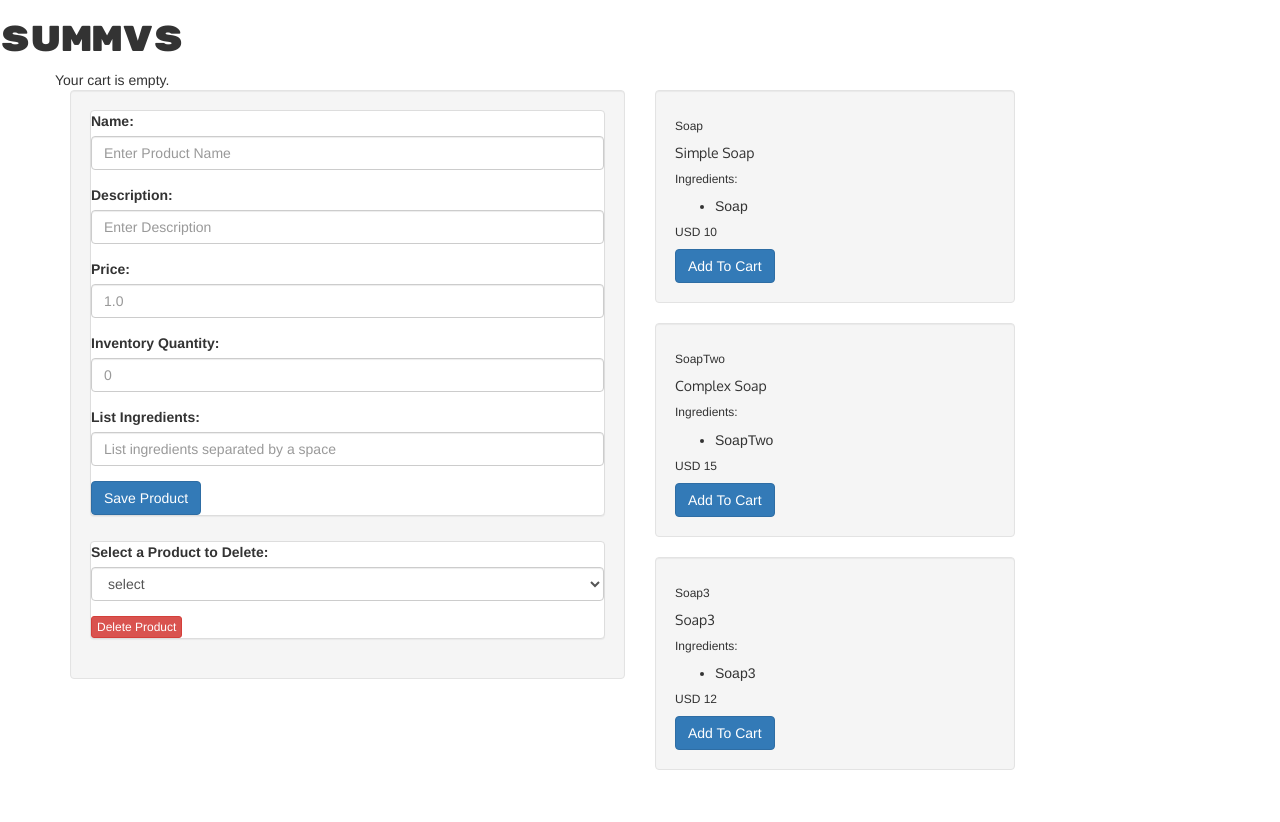
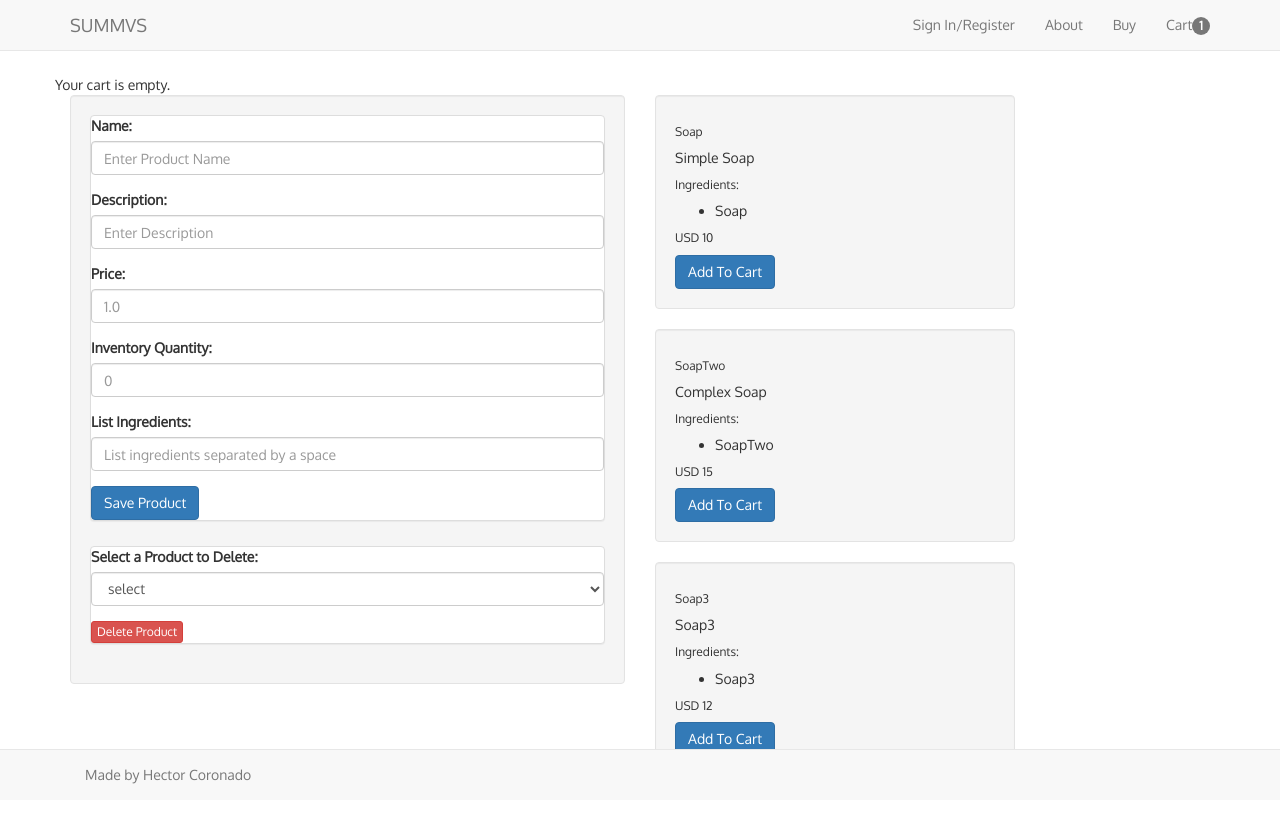
Before and after one commit to hectorcoronado/summvs, a React app: page / in a window 1280 px wide. Shown: the top 822 px of the page. Before the commit the page ends 800 px from the top, so only its background shows below. Built offline with nearby package versions, Linux system fonts and the light colour scheme.

Commit message:
wires up Menu & Footer components

```diff
--- a/public/index.html
+++ b/public/index.html
@@ -19,7 +19,6 @@
     <title>summvs</title>
   </head>
   <body>
-    <h1>summvs</h1>
     <div id="app">
     </div>
     <script src="bundle.js"></script>
--- a/public/styles.css
+++ b/public/styles.css
@@ -3,10 +3,8 @@ font-family: 'Rubik Mono One', sans-serif;
 font-family: 'Oxygen', sans-serif;
 */
 
-h1 {
-  font-family: 'Rubik Mono One', sans-serif;
+body {
+  font-family: 'Oxygen', sans-serif;
+  margin-bottom: 75px;
+  margin-top: 75px;
 }
-
-p {
-  font-family: 'Oxygen', sans-serif;
-}
--- a/src/App.js
+++ b/src/App.js
@@ -8,6 +8,8 @@ import logger from 'redux-logger'
 import reducers from './reducers/index'
 
 // COMPONENTS:
+import Footer from './components/Footer'
+import Menu from './components/Menu'
 import ProductsList from './components/ProductsList'
 
 // CREATE REDUX STORE:
@@ -21,7 +23,11 @@ const store = createStoreWithMiddleware(
 
 ReactDOM.render(
   <Provider store={store}>
-    <ProductsList />
+    <div>
+      <Menu />
+      <ProductsList />
+      <Footer />
+    </div>
   </Provider>,
   document.getElementById('app')
 )
--- /dev/null
+++ b/src/components/Footer.js
@@ -0,0 +1,16 @@
+import React, { Component } from 'react'
+import { Nav, Navbar, NavItem } from 'react-bootstrap'
+
+class Footer extends Component {
+  render () {
+    return (
+      <Navbar fixedBottom>
+        <Nav>
+          <NavItem>Made by Hector Coronado</NavItem>
+        </Nav>
+      </Navbar>
+    )
+  }
+}
+
+export default Footer
--- /dev/null
+++ b/src/components/Menu.js
@@ -0,0 +1,32 @@
+import React, { Component } from 'react'
+import { Badge, Nav, Navbar, NavItem } from 'react-bootstrap'
+
+class Menu extends Component {
+  render () {
+    return (
+      <Navbar fixedTop>
+        <Navbar.Header>
+          <Navbar.Brand>
+            <a href='/'>SUMMVS</a>
+          </Navbar.Brand>
+          <Navbar.Toggle />
+        </Navbar.Header>
+        <Navbar.Collapse>
+          <Nav pullRight>
+            <NavItem eventKey={1} href='#'>Sign In/Register</NavItem>
+            <NavItem eventKey={2} href='/about'>About</NavItem>
+            <NavItem eventKey={3} href='/buy'>Buy</NavItem>
+            <NavItem eventKey={4} href='/cart'>
+              Cart
+              <Badge className='badge'>
+                1
+              </Badge>
+            </NavItem>
+          </Nav>
+        </Navbar.Collapse>
+      </Navbar>
+    )
+  }
+}
+
+export default Menu
```
